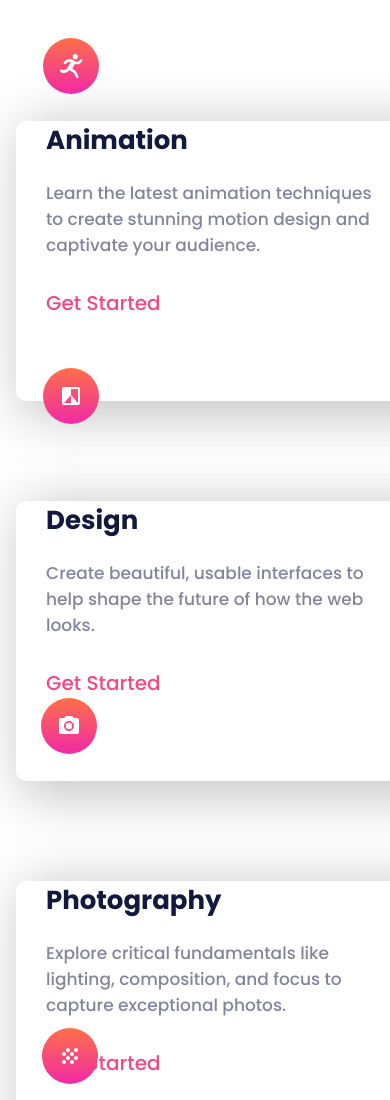
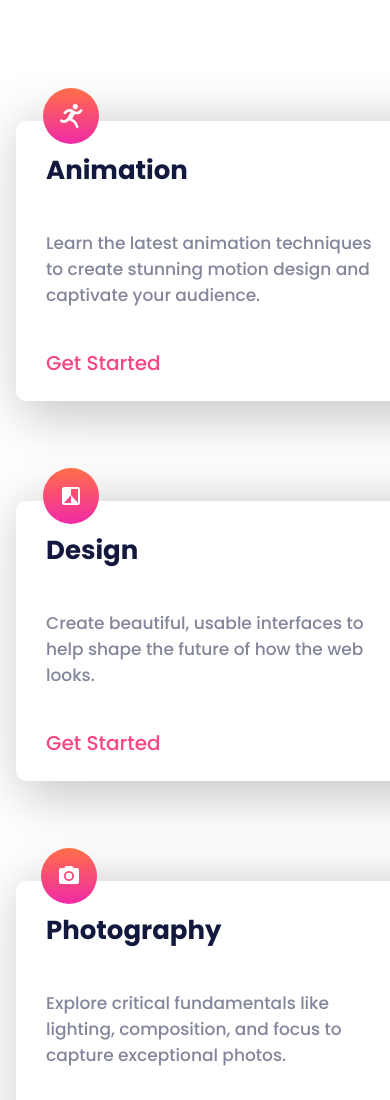
Before and after one commit to DreylowDev/skilled-elearning-landing-page, a plain HTML site: page index.html in a window 390 px wide. Shown: the part 980-2080 px from the top of the page. Drawn offline with Linux system fonts and the light colour scheme.

Commit message:
Edited css

```diff
--- a/styles.css
+++ b/styles.css
@@ -109,6 +109,7 @@
     h2 {
         margin-left: 30px;
         margin-top: 50px;
+        padding-top: 30px;
         color: #13183f;
         font-size: 26px;
     }
@@ -116,18 +117,18 @@
         margin-left: 30px;
         color: #83869a;
         font-size: 17px;
-        margin-top: 20px;
+        margin-top: 40px;
     }
     .grid-link {
         color: #f74780;
         font-size: 20px;
         margin-left: 30px;
-        margin-top: 30px;
+        margin-top: 40px;
         font-weight: 500;
     }
      .anime-icon {
     position: relative;
-    top: 80px;
+    top: 130px;
     left: 27px;
     /* top: 500px;
     left: 28px; */
@@ -136,28 +137,28 @@
         position:relative;
         /* top: 730px;
         left: 28px; */
-        top: 410px;
+        top: 510px;
         right: 33px;
     }
     .photo {
         position: relative;
         /* top: 950px;
         left: 28px; */
-        top: 740px;
+        top: 890px;
         right: 95px;
     }
     .crypto {
         position: relative;
         /* top: 1175px;
         left: 28px; */
-        top: 1070px;
+        top: 1270px;
         right: 155px;
     }
     .business {
         position: relative;
         /* top: 1400px;
         left: 28px; */
-        top: 1400px;
+        top: 1650px;
         right: 215px;
     }
     .footer {
```
